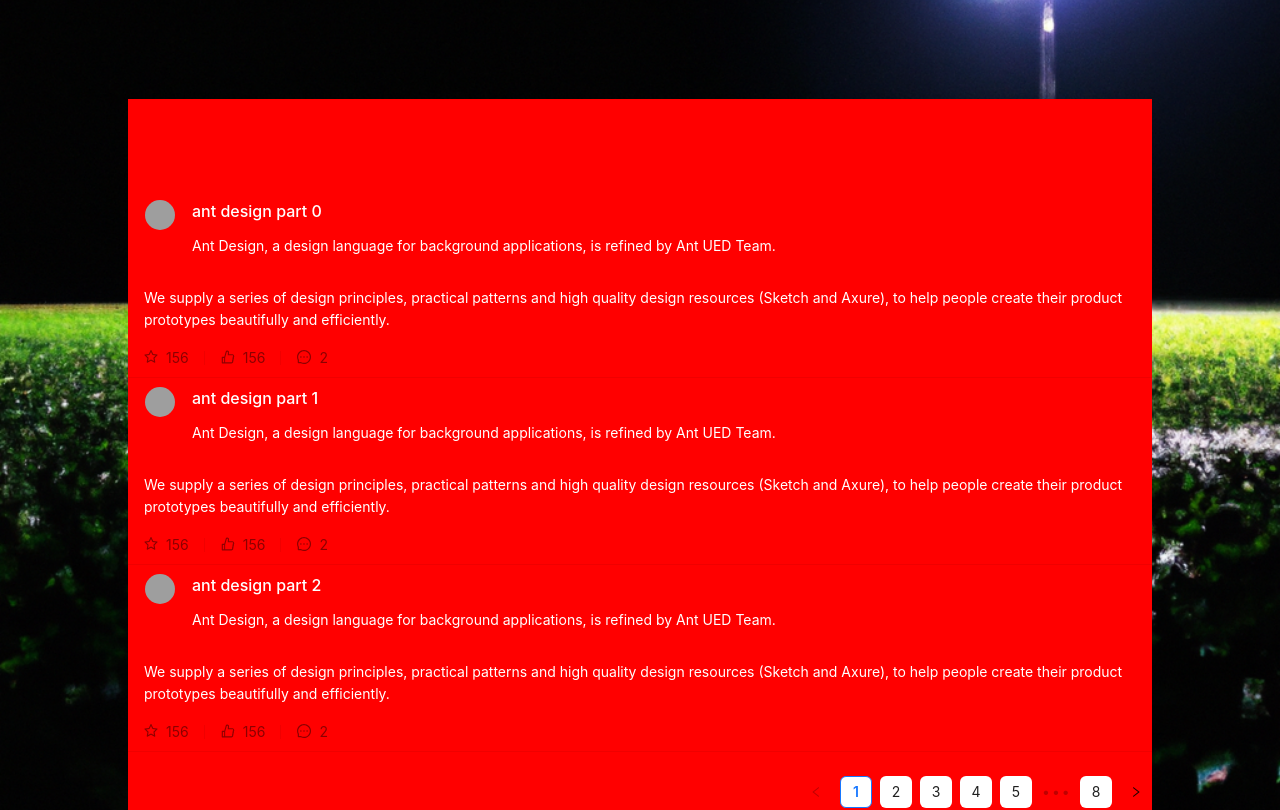
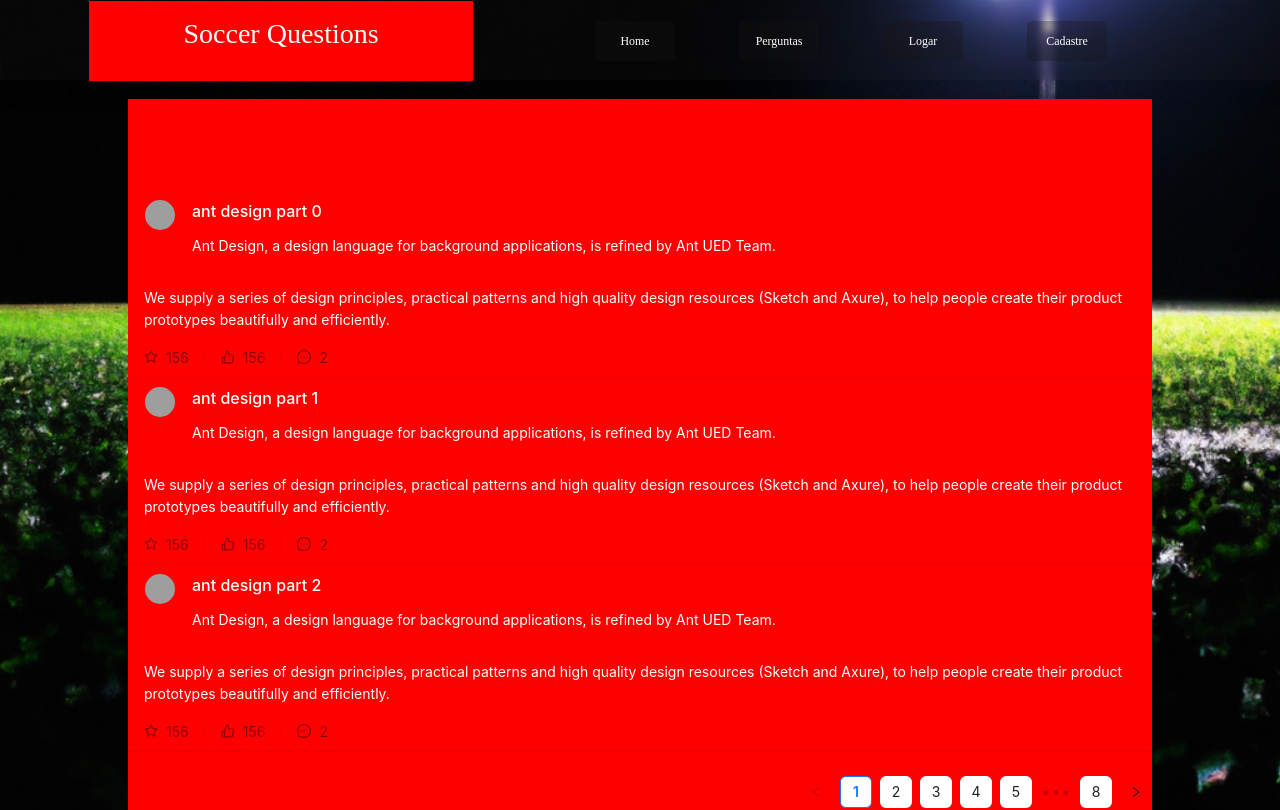
Before and after one commit to RafaelCss/FrontQuiz, a Next.js app: page /Perguntas in a window 1280 px wide. Shown: the top 810 px of the page. Built offline with nearby package versions, Linux system fonts and the light colour scheme; grey boxes are pictures that could not be loaded; a web font is replaced by a local one.

Commit message:
feature/15-03 Criando os link entre as views

```diff
--- a/src/Components/Logo/style.tsx
+++ b/src/Components/Logo/style.tsx
@@ -11,7 +11,7 @@
   display: flex;
   justify-content:center;
   align-items:center;
-  text-align:center;
+  text-align: center;
   width:30vw;
   height:10vh;
   color:white;
--- a/src/Components/Menu/index.tsx
+++ b/src/Components/Menu/index.tsx
@@ -1,3 +1,5 @@
+import Link from 'next/link';
+import { useState } from 'react';
 import Style from './style';
 
 function Menu() {
@@ -6,7 +8,10 @@
   return (
     <Style.ContainerMenu>
       {listaDeBotoes.map((btn) => (
-        <Style.ButtonMod key={btn}>{btn}</Style.ButtonMod>
+      <Link key={btn}
+        href={btn === "Home" ? "/" : btn }>
+          <Style.ButtonMod>{btn}</Style.ButtonMod>
+        </Link>
       ))}
     </Style.ContainerMenu>
   );
--- a/src/pages/Perguntas/index.tsx
+++ b/src/pages/Perguntas/index.tsx
@@ -1,4 +1,5 @@
 import ListaPerguntas from "@/src/Components/Entidade/Perguntas";
+import Header from "@/src/Components/Header";
 import LayoutMod from "@/src/Components/Layout/style";
 
 
@@ -6,6 +7,7 @@
 
   return(
     <LayoutMod>
+      <Header/>
       <ListaPerguntas/>
     </LayoutMod>
   )
```
